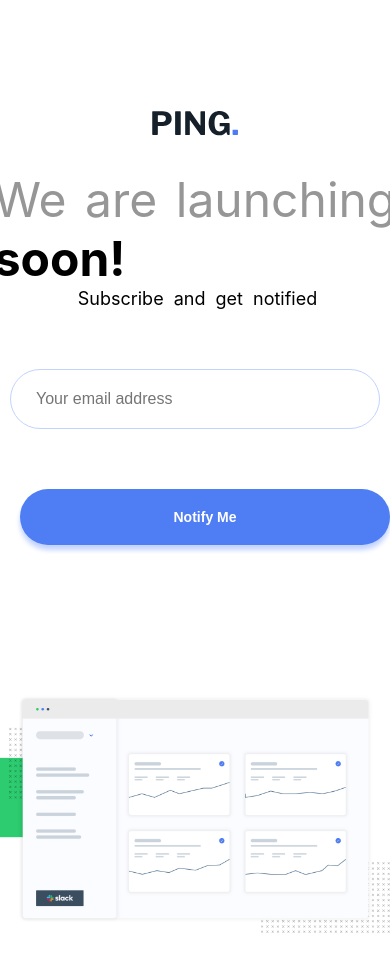
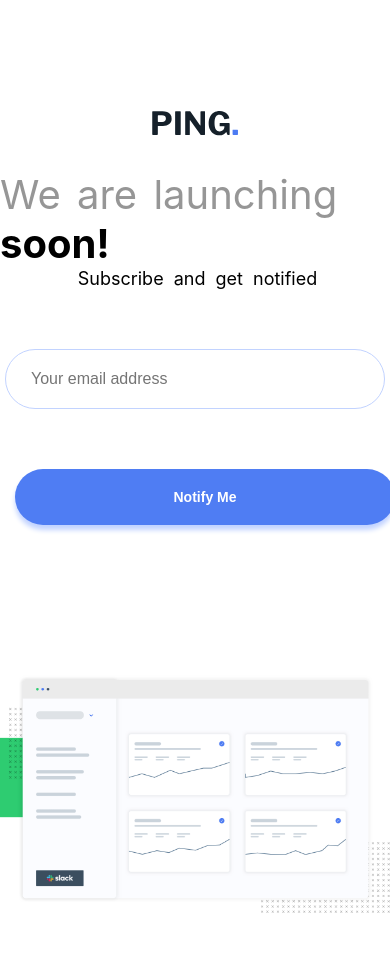
Before and after one commit to Gpaqsa/PIng.-single-colum-page, a React (Create React App) app: page / in a window 390 px wide. Shown: the top 972 px of the page. Built offline with nearby package versions, Linux system fonts and the light colour scheme.

Commit message:
Adding responsive

```diff
--- a/src/App.css
+++ b/src/App.css
@@ -174,10 +174,14 @@ footer div a {
   }
   .main-content {
     width: 100%;
+    align-items: center;
   }
   .phrase-content {
     font-size: 1.5rem;
     width: 100%;
+  }
+  .main-phrase {
+    font-size: 40px;
   }
 
   .input-main-content {
@@ -187,14 +191,14 @@ footer div a {
   }
   .input-container {
     align-items: center;
-    width: 100%;
+    width: 400px;
   }
   .input-container input {
     width: 100%;
   }
 
   .button-container {
-    width: 100%;
+    width: 400px;
   }
 
   .screenShotImg-content {
```
